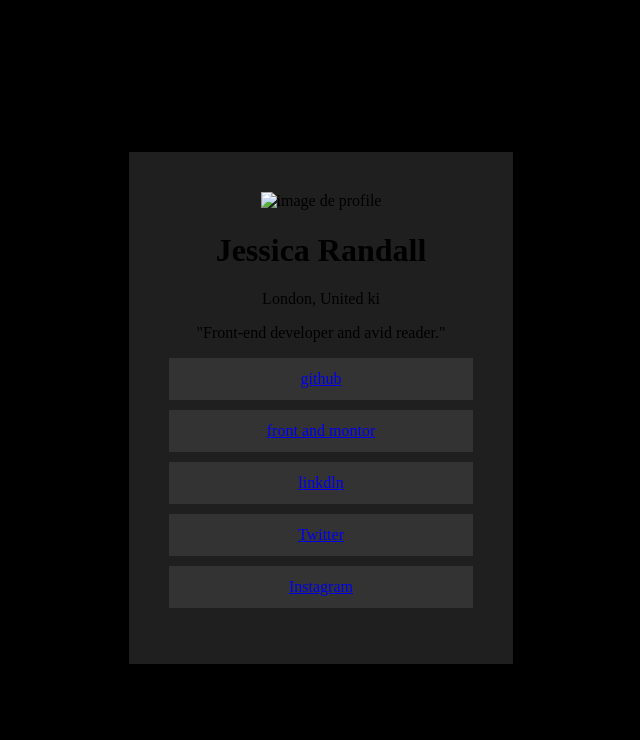
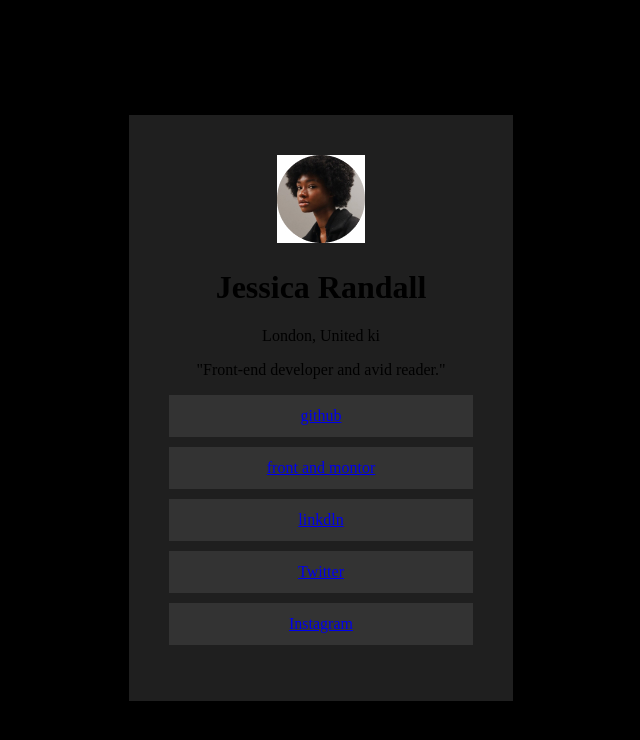
Before and after one commit to slayne0/link-card-social, a plain HTML site: page index.html in a window 1280 px wide. Shown: the whole page, without its empty margins (319-959 px from the left). Drawn offline with Linux system fonts and the light colour scheme; the site is published under a folder, as on GitHub Pages, so addresses that start at the root find nothing.

Commit message:
Réparation image

```diff
--- a/index.html
+++ b/index.html
@@ -9,7 +9,7 @@
 </head>
 <body>
     <main>
-        <img src="/image/profil.jpg" alt="image de profile">
+        <img src="./image/profil.jpg" alt="image de profile">
         <h1>Jessica Randall</h1>
         <p>London, United ki</p>
         <p>"Front-end developer and avid reader."</p>
```
